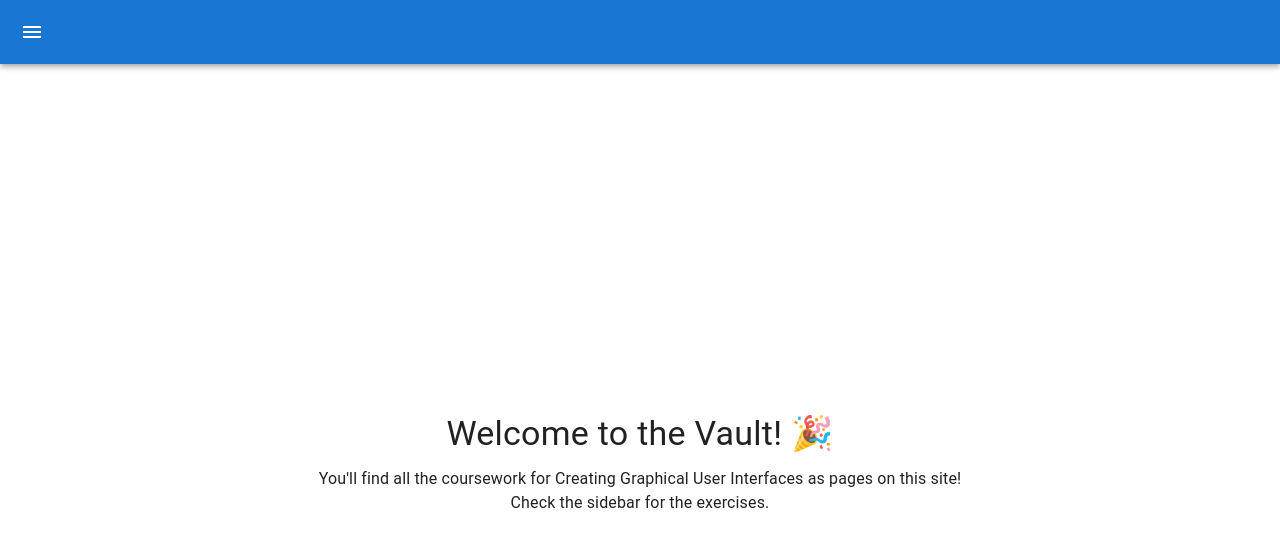
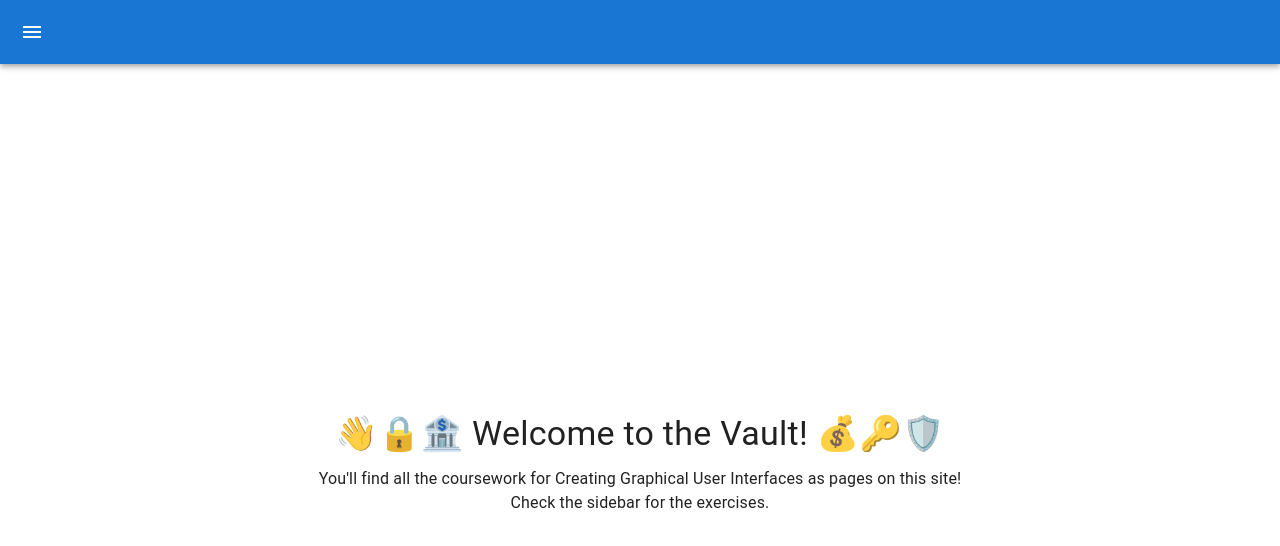
Before and after one commit to KalleLahtinen/CGUI, a React (Create React App) app: page / in a window 1280 px wide. Shown: the top 546 px of the page. Built offline with nearby package versions, Linux system fonts and the light colour scheme.

Commit message:
Implement better emojis

```diff
--- a/src/App.js
+++ b/src/App.js
@@ -5,7 +5,7 @@ import { BrowserRouter, Routes, Route } from 'react-router-dom';
 import Layout from './Layout';
 import HomePage from './HomePage';
 import NoPage from './NoPage'; // A NoPage for 404 errors
-import Timer from './exercises/W1E2/Timer';
+import Timer from './exercises/w1e2/Timer';
 import Routers from './exercises/w1e3/Routers';
 import BikeLock from './exercises/w2e2/BikeLock';
 import Greeting from './exercises/w2e3/Greeting';
--- a/src/HomePage.js
+++ b/src/HomePage.js
@@ -3,7 +3,7 @@ import { Box, Typography } from '@mui/material';
 
 const HomePage = () => (
   <Box display="flex" justifyContent="center" alignItems="center" minHeight="100vh" flexDirection="column">
-    <Typography variant="h4" gutterBottom>Welcome to the Vault! 🎉</Typography>
+    <Typography variant="h4" gutterBottom>👋🔒🏦 Welcome to the Vault! 💰🔑🛡️</Typography>
     <Typography variant="body1" textAlign="center">
       You'll find all the coursework for Creating Graphical User Interfaces as pages on this site!<br />Check the sidebar for the exercises.
     </Typography>
```
